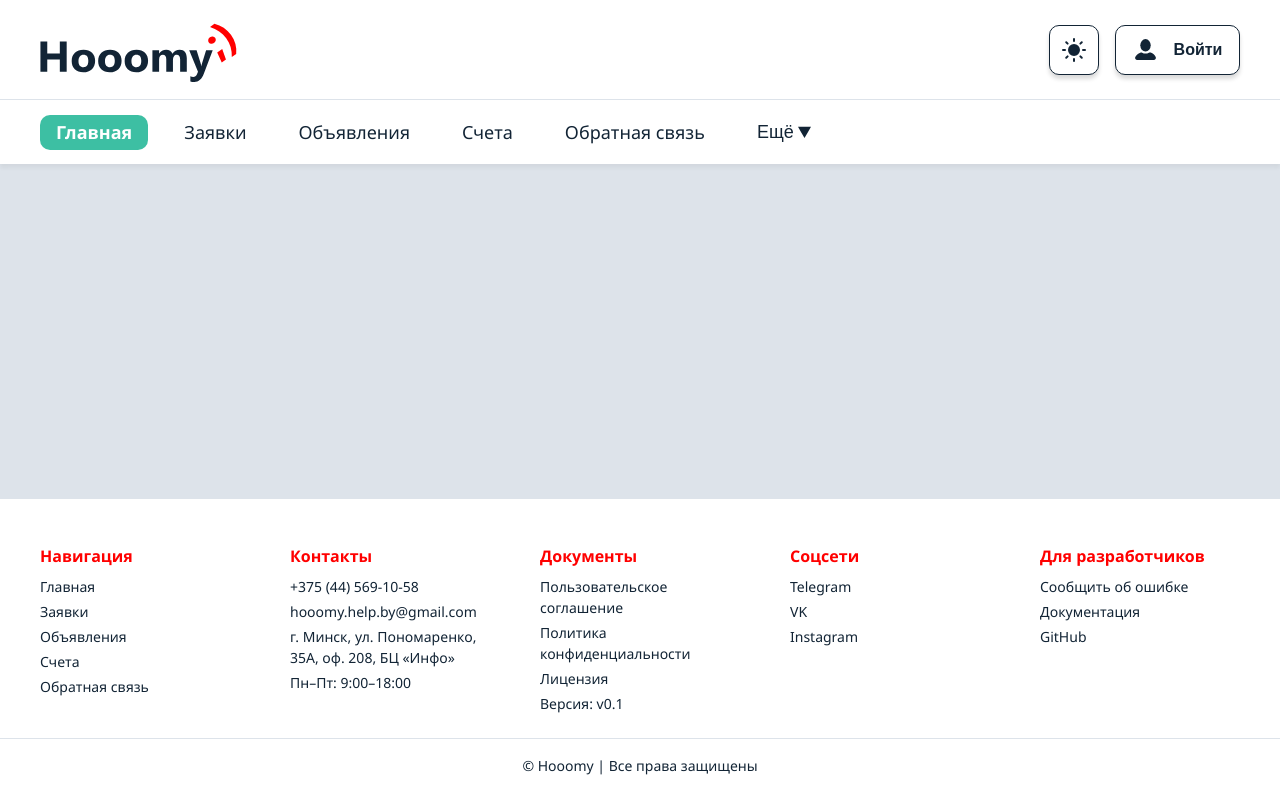
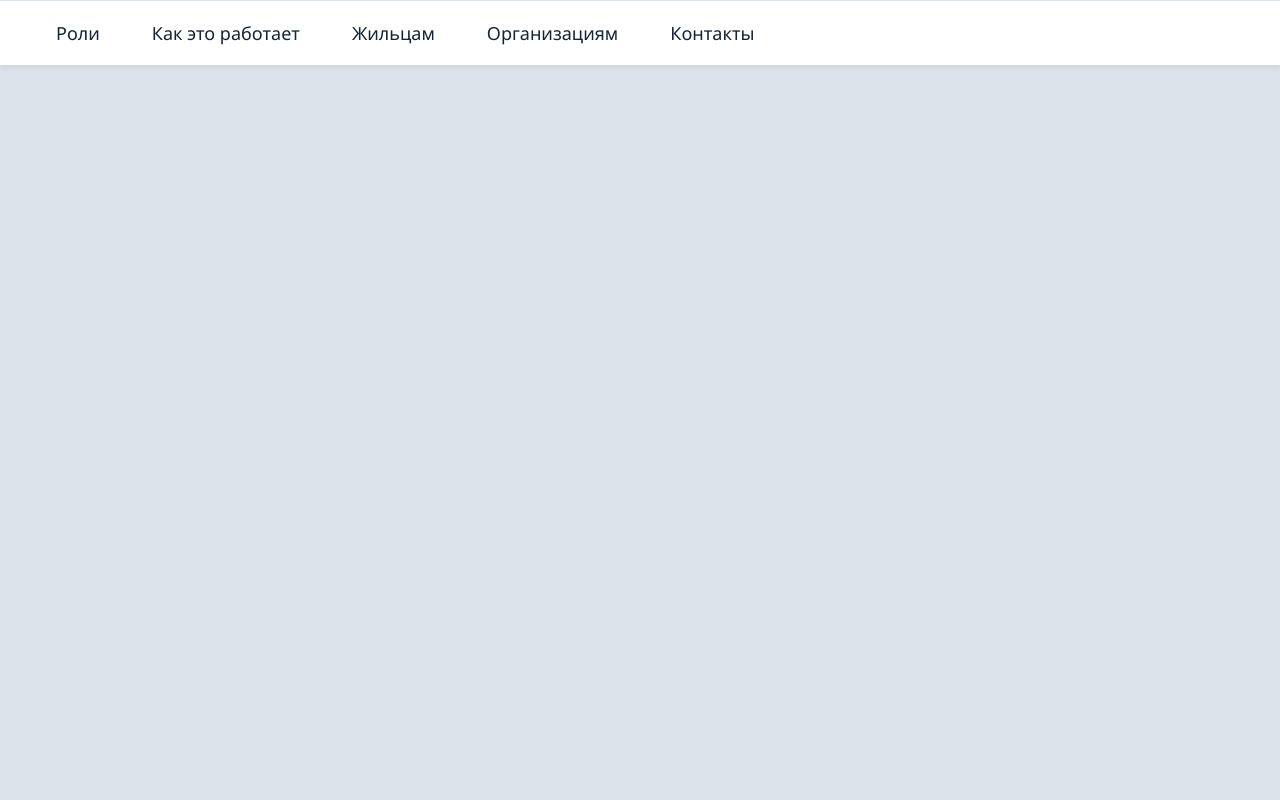
Before and after one commit to HooomyDev/Hooomy.Front, a React (Create React App) app: page / in a window 1280 px wide. Built offline with nearby package versions, Linux system fonts and the light colour scheme.

Commit message:
Change navbar

```diff
--- a/src/App.jsx
+++ b/src/App.jsx
@@ -1,6 +1,7 @@
 import React from 'react';
 import RegisterPage from './pages/auth/RegisterPage';
 import HomePage from './pages/HomePage/HomePage';
+import LandingPage from './pages/LandingPage/LandingPage';
 import LoginPage from './pages/auth/LoginPage';
 import { Routes, Route } from 'react-router-dom';
 import Layout from './components/Layout/Layout';
@@ -10,11 +11,12 @@ import './styles/global.css';
 export default function App() {
     return (
       <Routes>
-      <Route path="/" element={<Layout />}>
-        <Route index element={<HomePage />} />
-      </Route>
-        <Route path="login" element={<LoginPage />} />
-        <Route path="register" element={<RegisterPage />} />
-    </Routes>
+          <Route path='/' element={<LandingPage/>} />
+          <Route path="/home" element={<Layout />}>
+            <Route index element={<HomePage />} />
+          </Route>
+          <Route path="login" element={<LoginPage />} />
+          <Route path="register" element={<RegisterPage />} />
+      </Routes>
       );
 }
--- a/src/components/Navbar/Navbar.jsx
+++ b/src/components/Navbar/Navbar.jsx
@@ -1,17 +1,37 @@
 import React from "react";
-import styles from "./Navbar.module.css"
-import NavItem from "./NavItem";
+import { Link, useLocation } from "react-router-dom";
+import styles from "./Navbar.module.css";
+import { navLinks } from "./navLinks";
 import DropdownNavItem from "./DropdownNavItem";
 
-export default function Navbar(){
-    return(
-        <div className={styles.navbar}>
-            <NavItem to="/" label="Главная"/>
-            <NavItem to="/requests" label="Заявки"/>
-            <NavItem to="/news" label="Объявления"/>
-            <NavItem to="/bills" label="Счета"/>
-            <NavItem to="/feedback" label="Обратная связь"/>
-            <DropdownNavItem/>
-        </div>
-    );
+export default function Navbar() {
+  const location = useLocation();
+  const isLanding = location.pathname === "/";
+
+  const filteredLinks = navLinks.filter(link =>
+    isLanding ? link.type === "anchor" : link.type === "route"
+  );
+
+  return (
+    <div className={styles.navbar}>
+      {filteredLinks.map((link) => {
+        if (link.type === "route") {
+          return (
+            <Link key={link.to} to={link.to} className={styles.navLink}>
+              {link.label}
+            </Link>
+          );
+        }
+        if (link.type === "anchor") {
+          return (
+            <a key={link.to} href={link.to} className={styles.navLink}>
+              {link.label}
+            </a>
+          );
+        }
+        return null;
+      })}
+      {!isLanding && <DropdownNavItem />}
+    </div>
+  );
 }
--- /dev/null
+++ b/src/components/Navbar/navLinks.js
@@ -0,0 +1,13 @@
+export const navLinks = [
+    { to: "/home", label: "Главная", type: "route" },
+    { to: "/requests", label: "Заявки", type: "route" },
+    { to: "/news", label: "Объявления", type: "route" },
+    { to: "/bills", label: "Счета", type: "route" },
+    { to: "/feedback", label: "Обратная связь", type: "route" },
+
+    { to: "#roles", label: "Роли", type: "anchor" },
+    { to: "#flow", label: "Как это работает", type: "anchor" },
+    { to: "#residents", label: "Жильцам", type: "anchor" },
+    { to: "#orgs", label: "Организациям", type: "anchor" },
+    { to: "#orgs", label: "Контакты", type: "anchor" },
+  ];
--- /dev/null
+++ b/src/pages/LandingPage/LandingPage.jsx
@@ -0,0 +1,8 @@
+import React from "react";
+import Navbar from "../../components/Navbar/Navbar";
+
+export default function LandingPage(){
+    return (
+        <Navbar/>
+    );
+}
```
